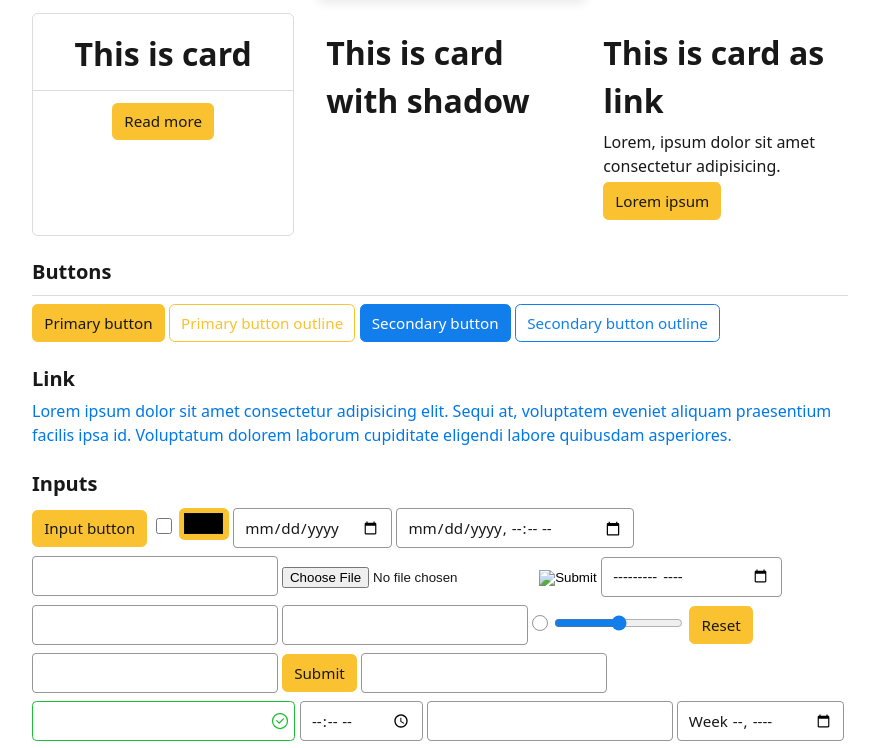
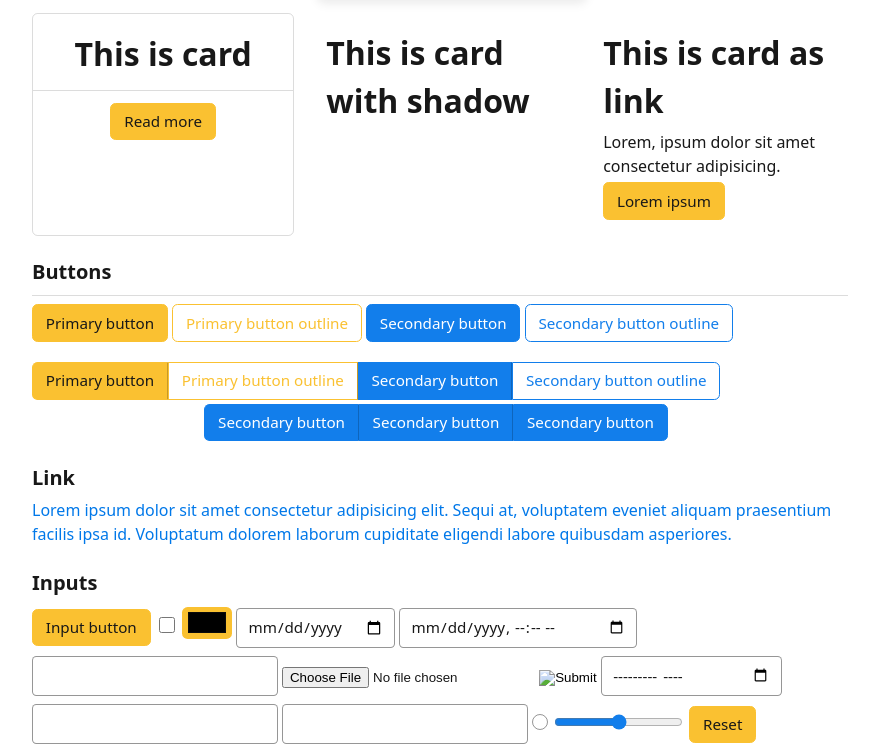
Before and after one commit to y4ch0/Lumo.CSS, a plain HTML site: page index.html in a window 1280 px wide. Shown: the part 819-1567 px from the top of the page, without its empty margins (320-1199 px from the left). Drawn offline with Linux system fonts and the light colour scheme.

Commit message:
Add files via upload

```diff
--- a/1.0.1/src/lumo.css
+++ b/1.0.1/src/lumo.css
@@ -425,7 +425,7 @@ input[type=reset] {
     width: auto;
     background-color: var(--lumo-background-color);
     color: var(--lumo-primary-button-text);
-    padding: 0.4rem 0.7rem;
+    padding: 0.4rem 0.8rem;
     border-radius: var(--lumo-border-radius);
     font-size: 0.95rem;
     text-align: center;
@@ -491,6 +491,54 @@ input[type=button]:active,
 input[type=submit]:active,
 input[type=reset]:active {
     filter: brightness(0.85);
+}
+
+/*
+ * Buttons group
+ */
+[role="group"].buttons {
+    width: 100%;
+    max-width: unset;
+    overflow-y: auto;
+    display: flex;
+    flex-wrap: nowrap;
+    gap: 0;
+    padding: 0.25rem;
+    margin: -0.25rem;
+}
+
+[role="group"].buttons>*:where(button, [role=button], input[type=button], input[type=submit], input[type=reset]) {
+    white-space: nowrap;
+}
+
+[role="group"].buttons>*:where(button, [role=button], input[type=button], input[type=submit], input[type=reset]):not(:last-child) {
+    border-right: 1px solid color-mix(in srgb, var(--lumo-background-color) 80%, black) !important;
+}
+
+[role="group"].buttons>*:where(button, [role=button], input[type=button], input[type=submit], input[type=reset]):not(:last-child, :first-child) {
+    border-radius: 0 !important;
+}
+
+[role="group"].buttons>*:where(button, [role=button], input[type=button], input[type=submit], input[type=reset]):last-child {
+    border-top-left-radius: 0 !important;
+    border-bottom-left-radius: 0 !important;
+}
+
+[role="group"].buttons>*:where(button, [role=button], input[type=button], input[type=submit], input[type=reset]):first-child {
+    border-top-right-radius: 0 !important;
+    border-bottom-right-radius: 0 !important;
+}
+
+[role="group"].buttons[data-align="center"] {
+    justify-content: center;
+}
+
+[role="group"].buttons[data-align="right"] {
+    justify-content: end;
+}
+
+[role="group"].buttons[data-align="left"] {
+    justify-content: left;
 }
 
 /*
@@ -1759,3 +1807,27 @@ mark {
 [aria-busy="true"]:is([role="button"].secondary:not(:disabled), button.secondary:not(:disabled))::before {
     filter: brightness(0) invert(1);
 }
+
+/*
+ * Badge
+ */
+span[role="note"] {
+    font-size: 0.8em;
+    background-color: rgb(from var(--lumo-text-color) r g b / 0.2);
+    border-radius: 0.25rem;
+    padding: 0.15rem 0.35rem;
+    font-weight: bold;
+    margin-inline: 0.35em;
+    display: inline-flex;
+    height: min-content !important;
+}
+
+span[role="note"][data-style="primary"] {
+    color: var(--lumo-primary-button-text);
+    background-color: var(--lumo-primary-color);
+}
+
+span[role="note"][data-style="secondary"] {
+    color: var(--lumo-secondary-button-text);
+    background-color: var(--lumo-secondary-color);
+}
--- a/index.html
+++ b/index.html
@@ -164,6 +164,17 @@
                         <button class="outline">Primary button outline</button>
                         <button class="secondary">Secondary button</button>
                         <button class="secondary outline">Secondary button outline</button>
+                        <div role="group" class="buttons" style="margin-top: 1rem;">
+                            <button>Primary button</button>
+                            <button class="outline">Primary button outline</button>
+                            <button class="secondary">Secondary button</button>
+                            <button class="secondary outline">Secondary button outline</button>
+                        </div>
+                        <div role="group" class="buttons" data-align="center">
+                            <button class="secondary">Secondary button</button>
+                            <button class="secondary">Secondary button</button>
+                            <button class="secondary">Secondary button</button>
+                        </div>
                     </article>
                 </section>
                 <section>
@@ -533,7 +544,7 @@
                                 <label>E-mail: <input type="text" aria-invalid="true"><small>To pole zawiera
                                         niepoprawnie wprowadzony adres e-mail.</small></label>
                             </fieldset>
-                            <input type="submit" aria-label="Submit button">
+                            <input type="submit" class="secondary" aria-label="Submit button">
                         </form>
                         <hr>
                         <form action="">
@@ -860,6 +871,13 @@
                     </article>
                     <article aria-busy="true"></article>
                 </section>
+                <section>
+                    <article>
+                        <p>Messages<span role="note" data-style="primary">123</span></p>
+                        <p>Result row count<span role="note" data-style="secondary">5</span></p>
+                        <h1>Lorem ipsum<span role="note" data-style="secondary">3</span></h1>
+                    </article>
+                </section>
             </div>
         </div>
     </main>
--- a/lumo.css
+++ b/lumo.css
@@ -425,7 +425,7 @@ input[type=reset] {
     width: auto;
     background-color: var(--lumo-background-color);
     color: var(--lumo-primary-button-text);
-    padding: 0.4rem 0.7rem;
+    padding: 0.4rem 0.8rem;
     border-radius: var(--lumo-border-radius);
     font-size: 0.95rem;
     text-align: center;
@@ -491,6 +491,54 @@ input[type=button]:active,
 input[type=submit]:active,
 input[type=reset]:active {
     filter: brightness(0.85);
+}
+
+/*
+ * Buttons group
+ */
+[role="group"].buttons {
+    width: 100%;
+    max-width: unset;
+    overflow-y: auto;
+    display: flex;
+    flex-wrap: nowrap;
+    gap: 0;
+    padding: 0.25rem;
+    margin: -0.25rem;
+}
+
+[role="group"].buttons>*:where(button, [role=button], input[type=button], input[type=submit], input[type=reset]) {
+    white-space: nowrap;
+}
+
+[role="group"].buttons>*:where(button, [role=button], input[type=button], input[type=submit], input[type=reset]):not(:last-child) {
+    border-right: 1px solid color-mix(in srgb, var(--lumo-background-color) 80%, black) !important;
+}
+
+[role="group"].buttons>*:where(button, [role=button], input[type=button], input[type=submit], input[type=reset]):not(:last-child, :first-child) {
+    border-radius: 0 !important;
+}
+
+[role="group"].buttons>*:where(button, [role=button], input[type=button], input[type=submit], input[type=reset]):last-child {
+    border-top-left-radius: 0 !important;
+    border-bottom-left-radius: 0 !important;
+}
+
+[role="group"].buttons>*:where(button, [role=button], input[type=button], input[type=submit], input[type=reset]):first-child {
+    border-top-right-radius: 0 !important;
+    border-bottom-right-radius: 0 !important;
+}
+
+[role="group"].buttons[data-align="center"] {
+    justify-content: center;
+}
+
+[role="group"].buttons[data-align="right"] {
+    justify-content: end;
+}
+
+[role="group"].buttons[data-align="left"] {
+    justify-content: left;
 }
 
 /*
@@ -1759,3 +1807,27 @@ mark {
 [aria-busy="true"]:is([role="button"].secondary:not(:disabled), button.secondary:not(:disabled))::before {
     filter: brightness(0) invert(1);
 }
+
+/*
+ * Badge
+ */
+span[role="note"] {
+    font-size: 0.8em;
+    background-color: rgb(from var(--lumo-text-color) r g b / 0.2);
+    border-radius: 0.25rem;
+    padding: 0.15rem 0.35rem;
+    font-weight: bold;
+    margin-inline: 0.35em;
+    display: inline-flex;
+    height: min-content !important;
+}
+
+span[role="note"][data-style="primary"] {
+    color: var(--lumo-primary-button-text);
+    background-color: var(--lumo-primary-color);
+}
+
+span[role="note"][data-style="secondary"] {
+    color: var(--lumo-secondary-button-text);
+    background-color: var(--lumo-secondary-color);
+}
```
Also changed, not shown: 1.0.1/dist/lumo.min.css.
